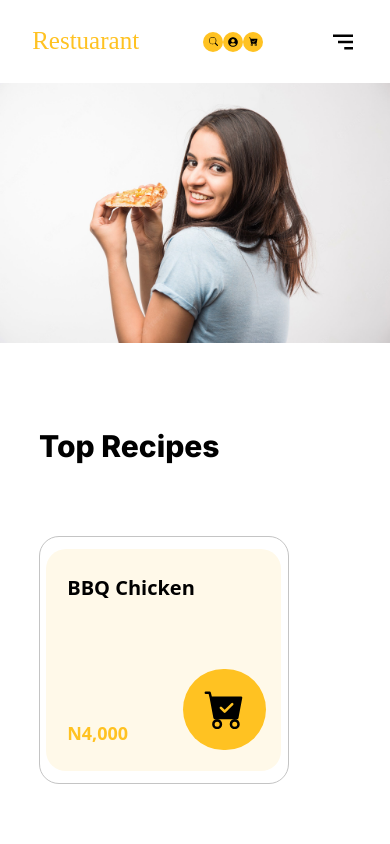
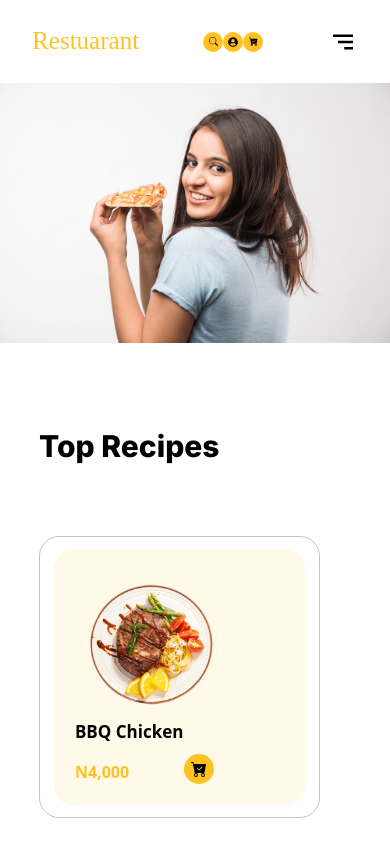
Before and after one commit to DannyPreye/Restaurant, a Next.js app: page /products in a window 390 px wide. Shown: the top 844 px of the page. Built offline with nearby package versions, Linux system fonts and the light colour scheme; a web font is replaced by a local one.

Commit message:
Tweaked the page a bit

```diff
--- a/components/Product.jsx
+++ b/components/Product.jsx
@@ -8,20 +8,20 @@ const Product = () => {
       initial={{ opacity: 0 }}
       whileInView={{ opacity: 1 }}
       transition={{ delay: 0.2 }}
-      className="w-[80%] lg:max-w-[520px] h-[248px] rounded-[20px] border-[1px] border-[#c4c4c4] grid place-items-center"
+      className="w-[90%] lg:max-w-[520px] h-fit py-3 lg:py-0 lg:h-[248px] rounded-[20px]  border-[1px] border-[#c4c4c4] grid place-items-center"
     >
-      <div className="flex w-[95%] h-[90%] rounded-[20px] bg-[#FFF9E9] p-[21px]">
+      <div className="flex w-[90%] lg:w-[95%] flex-wrap h-fit lg:h-[90%] rounded-[20px] bg-[#FFF9E9] p-[21px]">
         <Image alt="" src="/assets/food.png" width={153.6} height={149.26} />
-        <div className="grid gap-[20px]">
-          <h3 className="font-[600] text-[20px] leading-[36.31px]">
+        <div className="grid gap-[10px] lg:gap-[20px]">
+          <h3 className="font-[600] text-[17px] lg:text-[20px] ">
             BBQ Chicken
           </h3>
           <div className="flex gap-[55px] items-end">
-            <p className="text-orange font-extrabold leading-[33px] text-[18px] ">
+            <p className="text-orange font-extrabold  lg:text-[18px] ">
               <span className="">N</span>4,000
             </p>
-            <motion.li className="w-[82.73px] h-[80.37px] rounded-full grid place-items-center bg-[#FFC222] ">
-              <BsCartCheckFill className="w-[41.36px] h-[40.19px]" />
+            <motion.li className=" w-[30px] h-[30px] lg:w-[82.73px] lg:h-[80.37px] rounded-full grid place-items-center bg-[#FFC222] ">
+              <BsCartCheckFill className="lg:w-[41.36px] lg:h-[40.19px]" />
             </motion.li>
           </div>
         </div>
```
